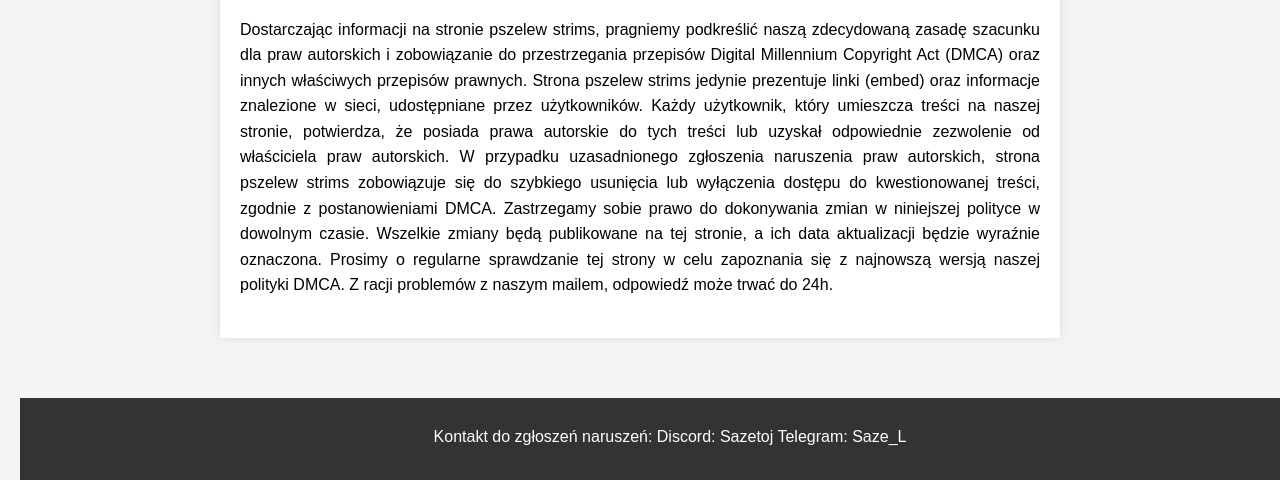
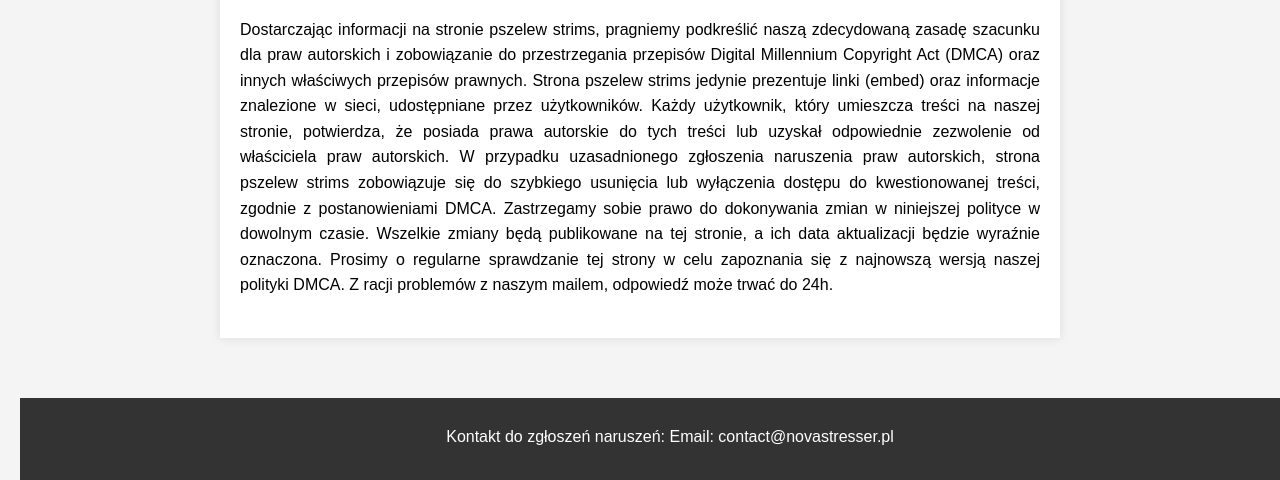
Before and after one commit to pszelewsstrims/pszelew-strims, a plain HTML site: page dmca.html in a window 1280 px wide. Shown: the part 320-800 px from the top of the page. Drawn offline with Linux system fonts and the light colour scheme.

Commit message:
Update dmca.html

```diff
--- a/dmca.html
+++ b/dmca.html
@@ -89,7 +89,7 @@
 
 <footer>
     <p>Kontakt do zgłoszeń naruszeń:
-Discord: Sazetoj Telegram: Saze_L
+Email: contact@novastresser.pl
 </footer>
 </body>
 </html>
```
